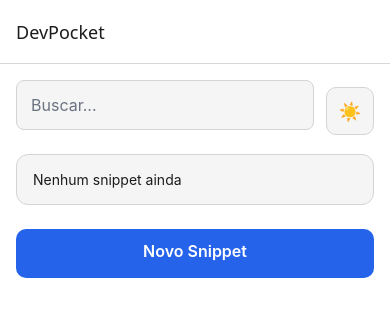
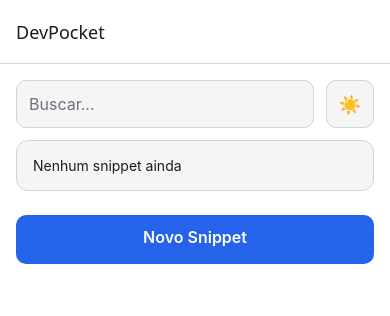
Before and after one commit to luanpires94/devpocket, a React Native app: screen /SnippetList in a window 390 px wide. Shown: the top 316 px of the page. Built offline with nearby package versions, Linux system fonts and the light colour scheme.

Commit message:
ui: normalize input height and remove internal spacing

```diff
--- a/src/components/Input.tsx
+++ b/src/components/Input.tsx
@@ -1,6 +1,5 @@
 import { TextInput, StyleSheet, TextInputProps } from "react-native";
 import { useTheme } from "../theme/ThemeProvider";
-import { spacing } from "../theme/tokens";
 
 type Props = TextInputProps;
 
@@ -26,10 +25,10 @@
 
 const styles = StyleSheet.create({
   input: {
+    height: 48,
     borderWidth: 1,
-    borderRadius: 8,
-    padding: 14,
-    marginBottom: spacing.md,
+    borderRadius: 10,
+    paddingHorizontal: 12,
     fontSize: 16,
   },
 });
--- a/src/components/SearchHeader.tsx
+++ b/src/components/SearchHeader.tsx
@@ -27,9 +27,10 @@
 const styles = StyleSheet.create({
   container: {
     flexDirection: "row",
-    alignItems: "center",
+    alignItems: "stretch",
     gap: spacing.md,
     marginBottom: spacing.md,
+    height: 48,
   },
   inputWrapper: {
     flex: 1,
--- a/src/components/ThemeToggle.tsx
+++ b/src/components/ThemeToggle.tsx
@@ -27,7 +27,7 @@
 
 const styles = StyleSheet.create({
   button: {
-    height: 48,
+    height: "100%",
     width: 48,
     borderRadius: 10,
     borderWidth: 1,
```
